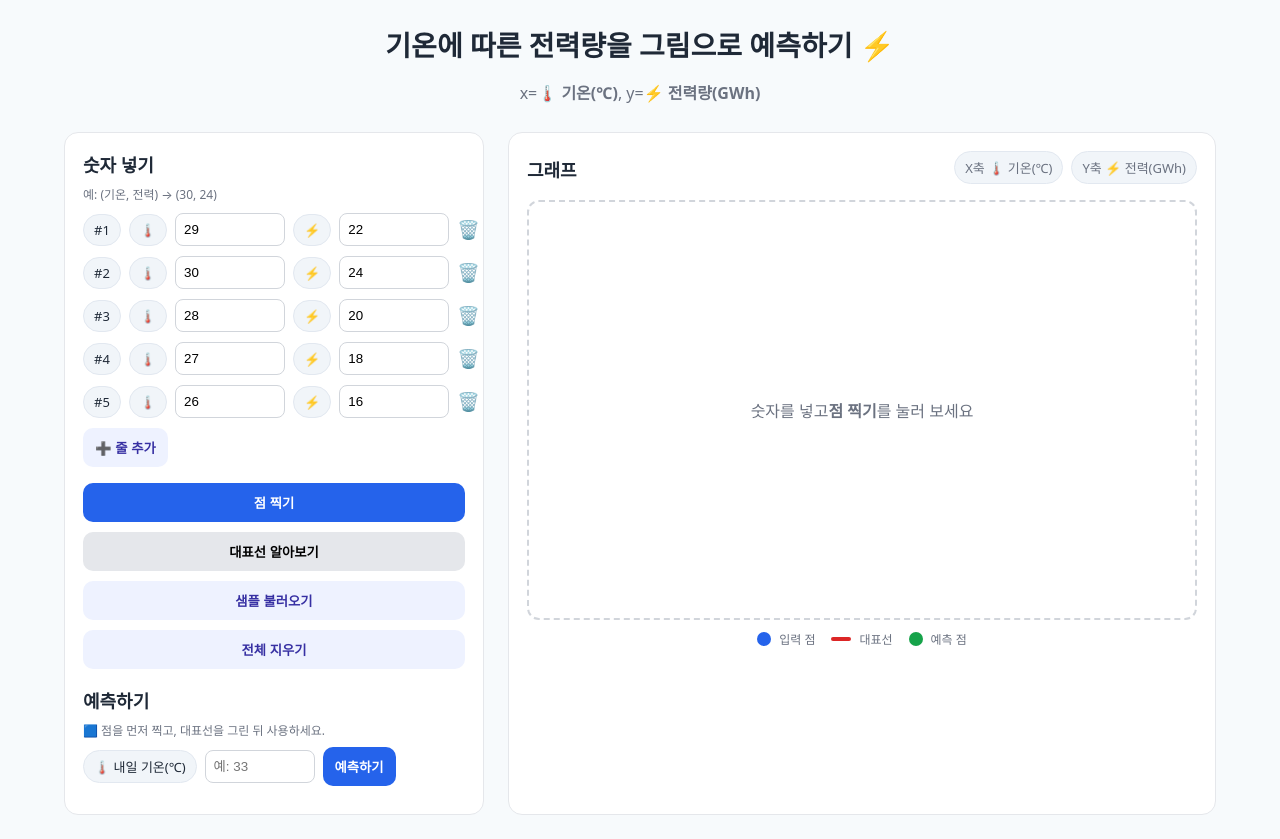
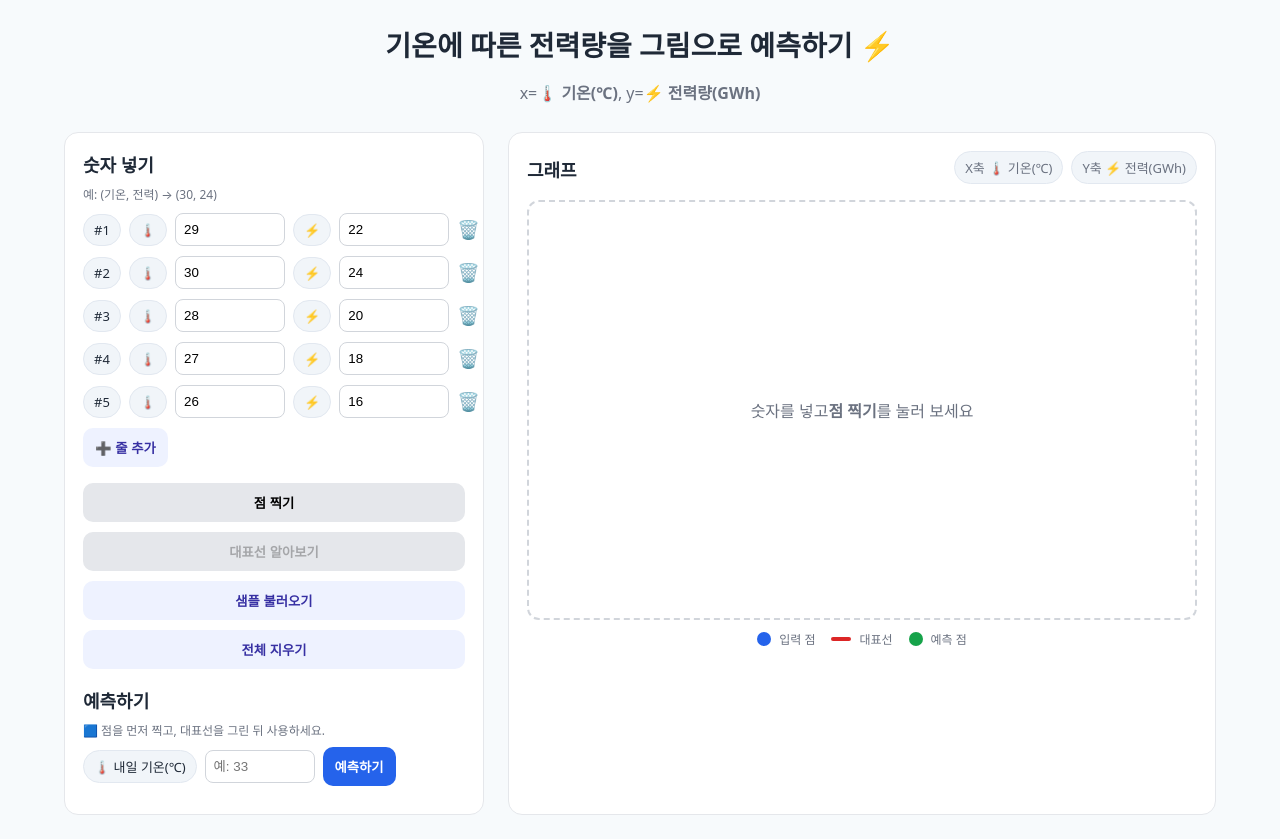
Before and after one commit to Seedcoop/power_to_dream_together_easy, a plain HTML site: page index.html in a window 1280 px wide. Both pictures are taken after a click on the button "샘플 불러오기". Drawn offline with Linux system fonts and the light colour scheme.

Commit message:
Update index.html

```diff
--- a/index.html
+++ b/index.html
@@ -222,7 +222,7 @@ let show = false, line = false, pred = null;
       ];
       points = sets[Math.floor(Math.random()*sets.length)];
       renderRows();
-      show = true; line = false; pred=null; setBtnStates();
+      show = false; line = false; pred=null; setBtnStates();
     }
 
     // ----- 회귀선(y=ax+b) -----
```
